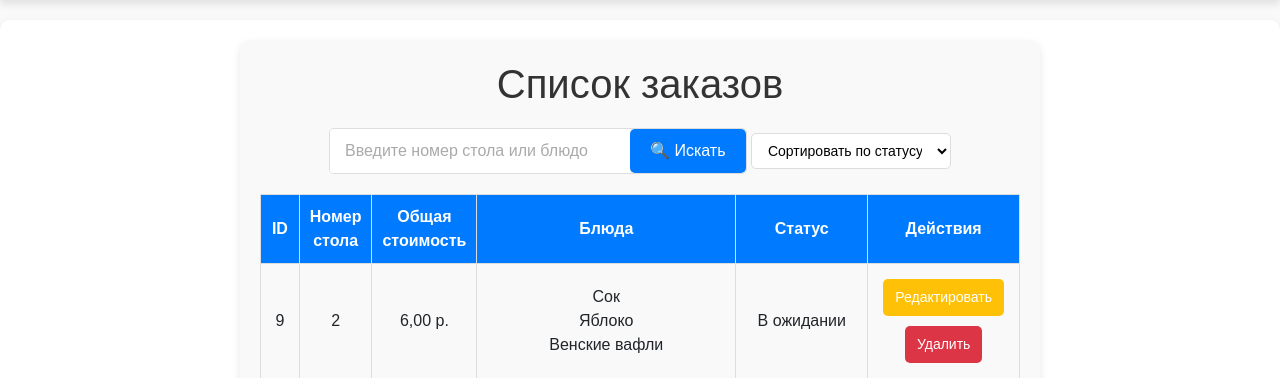
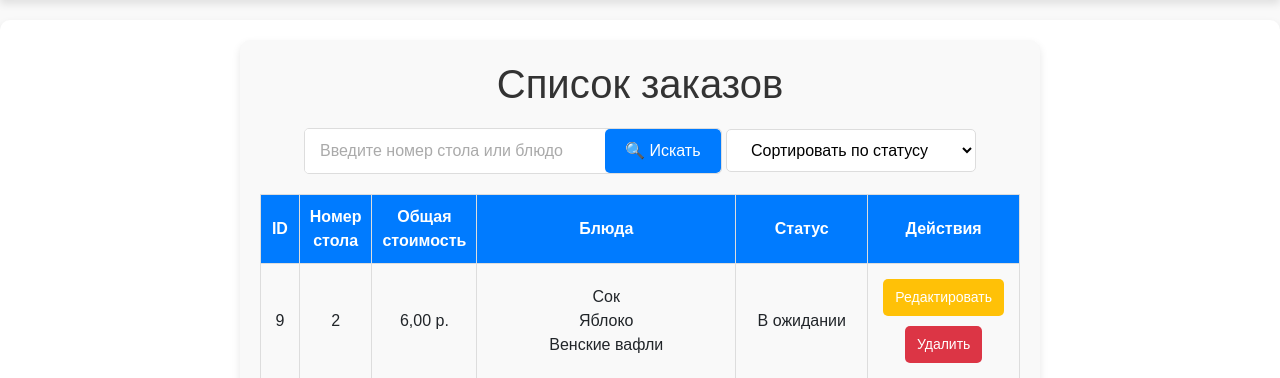
Before and after one commit to andrei-kolbenkov/Cafe-App, a Django app: page / in a window 1280 px wide. Shown: the part 54-432 px from the top of the page. Run offline with Django 5.2, Linux system fonts and the light colour scheme; data comes from the database, SQL or seed files in the repository; both versions use the stored data as it was after the commit.

Commit message:
Update HTML

```diff
--- a/cafe/templates/cafe_app/order_list.html
+++ b/cafe/templates/cafe_app/order_list.html
@@ -54,7 +54,7 @@
                 <td>{{ order.get_status_display }}</td>
                 <td>
                     <a href="{% url 'edit_order' order.id %}" class="btn btn-edit">Редактировать</a>
-                    <a href="{% url 'delete_order' order.id %}" class="btn btn-delete">Удалить</a>
+                    <a href="{% url 'delete_order' order.id %}" class="btn btn-delete" onclick="return confirmDelete();">Удалить</a>
                 </td>
             </tr>
             {% endfor %}
@@ -198,14 +198,14 @@
         background-color: #003f8a;
     }
     .status-select {
-    padding: 8px 12px;
-    font-size: 14px;
-    border: 1px solid #ddd;
-    border-radius: 5px;
-    background-color: #fff;
-    cursor: pointer;
-    transition: border-color 0.3s ease;
-    width: 200px;
+        padding: 11px 20px;          /* Увеличиваем отступы внутри */
+        font-size: 16px;             /* Увеличиваем размер шрифта */
+        border: 1px solid #ddd;
+        border-radius: 5px;
+        background-color: #fff;
+        cursor: pointer;
+        transition: border-color 0.3s ease, background-color 0.3s ease;
+        width: 250px;                /* Ширина немного больше для лучшего вида */
     }
 
     .status-select:focus {
@@ -230,4 +230,10 @@
         padding-left: 5px;
     }
 </style>
+
+<script>
+    function confirmDelete() {
+        return confirm("Вы уверены, что хотите удалить этот заказ?");
+    }
+</script>
 {% endblock %}
```
Also changed, not shown: cafe/db.sqlite3.
